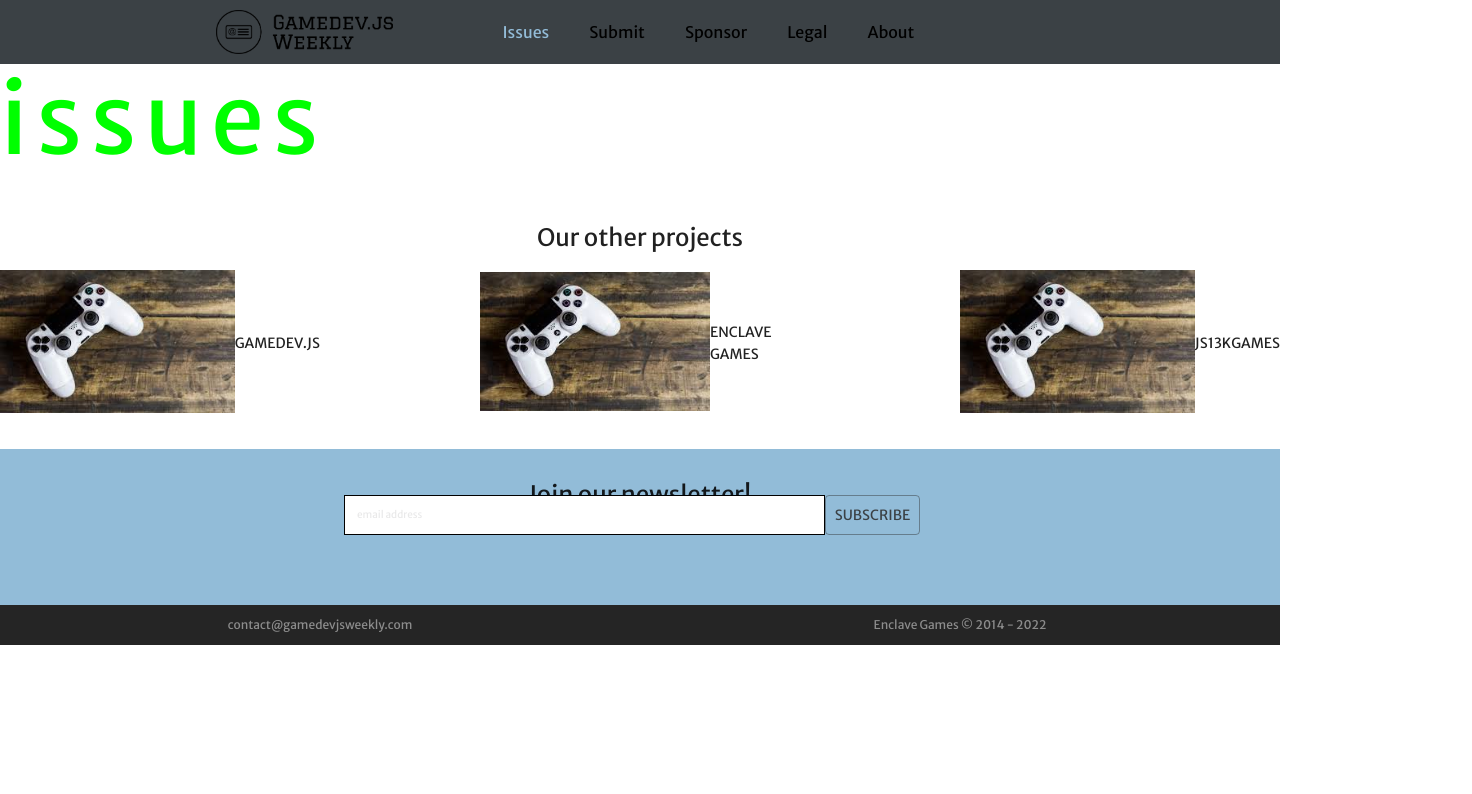
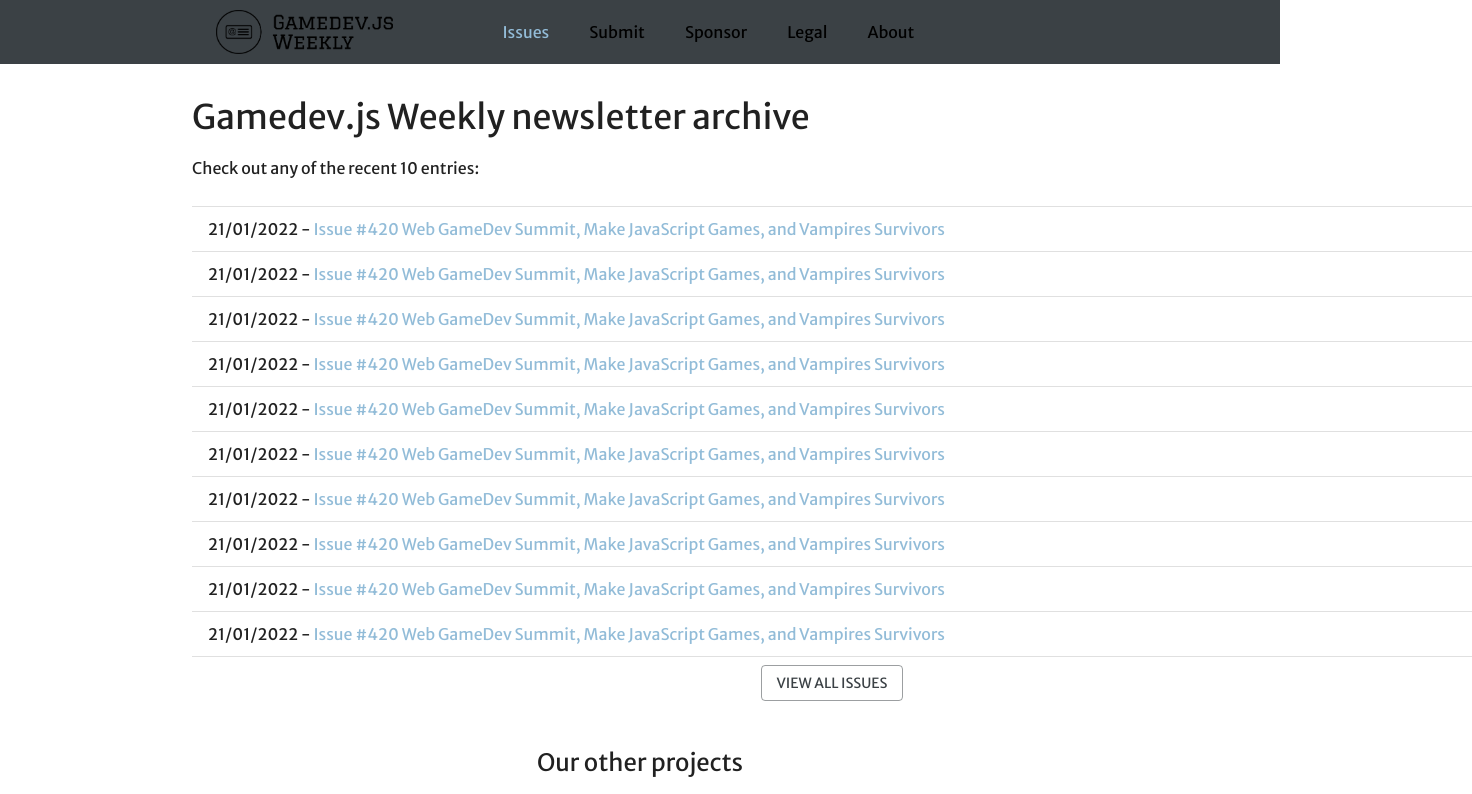
Before and after one commit to GamedevJS/Gamedev.js-Weekly, a Next.js app: page /issues in a window 1280 px wide. Shown: the top 794 px of the page, 1472 px wide, since content can reach past the window. Built offline with nearby package versions, Linux system fonts and the light colour scheme.

Commit message:
issues page

```diff
--- /dev/null
+++ b/src/components/sections/issuesList.tsx
@@ -0,0 +1,125 @@
+import { makeStyles } from "@mui/styles";
+import { Fragment } from "react";
+import { Typography, Divider, ListItem, Button, List } from "@mui/material";
+import { Theme } from "@mui/system";
+import Link from "next/link";
+
+const useStyles = makeStyles((theme: Theme) => ({
+    mainWrapper: {
+        backgroundColor: theme.palette.secondary.light,
+        padding: "30px 0 70px 0",
+    },
+    divider: {
+        borderColor: theme.palette.secondary.light,
+    },
+    listItem: {
+        padding: "12px 0",
+    },
+    listItemLink: {
+        color: theme.palette.secondary.light,
+        cursor: "pointer",
+    },
+    issueBtn: {
+        marginTop: 25,
+        borderRadius: 25,
+        color: "#fff",
+        backgroundColor: theme.palette.secondary.light,
+        padding: "5px 30px",
+        borderColor: theme.palette.secondary.main,
+        alignSelf: "center",
+        [theme.breakpoints.down("sm")]: {
+            padding: "10px 50px",
+        },
+    },
+}));
+
+const emails = [
+    {
+        date: "21/01/2022",
+        title: "Issue #420 Web GameDev Summit, Make JavaScript Games, and Vampires Survivors",
+        href: "/#420",
+    },
+    {
+        date: "21/01/2022",
+        title: "Issue #420 Web GameDev Summit, Make JavaScript Games, and Vampires Survivors",
+        href: "/#420",
+    },
+    {
+        date: "21/01/2022",
+        title: "Issue #420 Web GameDev Summit, Make JavaScript Games, and Vampires Survivors",
+        href: "/#420",
+    },
+    {
+        date: "21/01/2022",
+        title: "Issue #420 Web GameDev Summit, Make JavaScript Games, and Vampires Survivors",
+        href: "/#420",
+    },
+    {
+        date: "21/01/2022",
+        title: "Issue #420 Web GameDev Summit, Make JavaScript Games, and Vampires Survivors",
+        href: "/#420",
+    },
+    {
+        date: "21/01/2022",
+        title: "Issue #420 Web GameDev Summit, Make JavaScript Games, and Vampires Survivors",
+        href: "/#420",
+    },
+    {
+        date: "21/01/2022",
+        title: "Issue #420 Web GameDev Summit, Make JavaScript Games, and Vampires Survivors",
+        href: "/#420",
+    },
+    {
+        date: "21/01/2022",
+        title: "Issue #420 Web GameDev Summit, Make JavaScript Games, and Vampires Survivors",
+        href: "/#420",
+    },
+    {
+        date: "21/01/2022",
+        title: "Issue #420 Web GameDev Summit, Make JavaScript Games, and Vampires Survivors",
+        href: "/#420",
+    },
+    {
+        date: "21/01/2022",
+        title: "Issue #420 Web GameDev Summit, Make JavaScript Games, and Vampires Survivors",
+        href: "/#420",
+    },
+];
+
+const IssuesList = () => {
+    const classes = useStyles();
+
+    return (
+        <>
+            <Typography variant="h4" marginTop={4} marginBottom={2}>
+                {"Gamedev.js Weekly newsletter archive"}
+            </Typography>
+            <Typography variant="subtitle1" marginBottom={2}>
+                {"Check out any of the recent 10 entries:"}
+            </Typography>
+            <List>
+                <Divider classes={{ root: classes.divider }} />
+                {emails.map(({ href, title, date }, id) => (
+                    <Fragment key={id}>
+                        <ListItem className={classes.listItem}>
+                            <Typography variant={"subtitle1"}>
+                                {`${date} -`}{" "}
+                                {
+                                    <Link href={href} passHref>
+                                        <span className={classes.listItemLink}>{title}</span>
+                                    </Link>
+                                }
+                            </Typography>
+                        </ListItem>
+                        <Divider classes={{ root: classes.divider }} />
+                    </Fragment>
+                ))}
+            </List>
+            <Button className={classes.issueBtn} variant="outlined">
+                {"View all issues"}
+            </Button>
+        </>
+    );
+};
+
+export default IssuesList;
--- a/src/pages/issues.tsx
+++ b/src/pages/issues.tsx
@@ -1,13 +1,19 @@
 import type { NextPage } from "next";
 import Head from "next/head";
 import { makeStyles } from "@mui/styles";
-import { Typography } from "@mui/material";
+import { Grid } from "@mui/material";
 import { Theme } from "@mui/system";
+import IssuesList from "../components/sections/issuesList";
 
 const useStyles = makeStyles((theme: Theme) => ({
-    title: {
-        color: "#0f0",
-        letterSpacing: theme.spacing(1),
+    mainWrapper: {
+        margin: "0 15%",
+        width: "auto",
+        [theme.breakpoints.down("sm")]: {
+            paddingTop: "10vh",
+            margin: "0 5%",
+            // flexDirection: "column",
+        },
     },
 }));
 
@@ -21,9 +27,11 @@
                 <meta name="description" content="Generated by create next app" />
                 <link rel="icon" href="/favicon.ico" />
             </Head>
-            <Typography className={classes.title} variant={"h1"}>
-                issues
-            </Typography>
+            <Grid container className={classes.mainWrapper}>
+                <Grid item xs={12} display="flex" flexDirection="column">
+                    <IssuesList />
+                </Grid>
+            </Grid>
         </>
     );
 };
```
Also changed, not shown: src/pages/index.tsx (+3 -105 lines).
